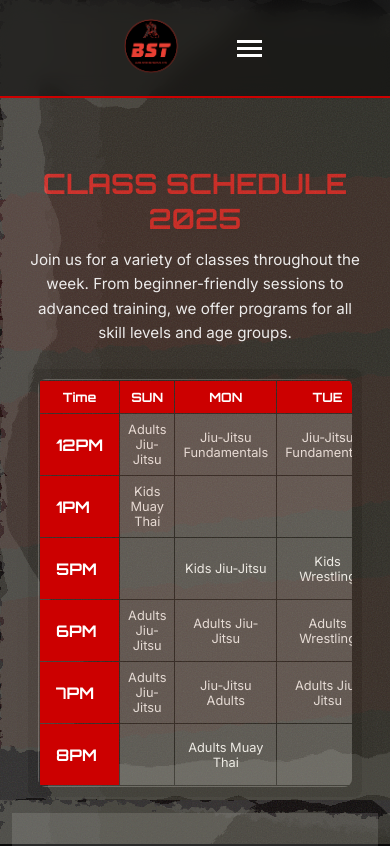
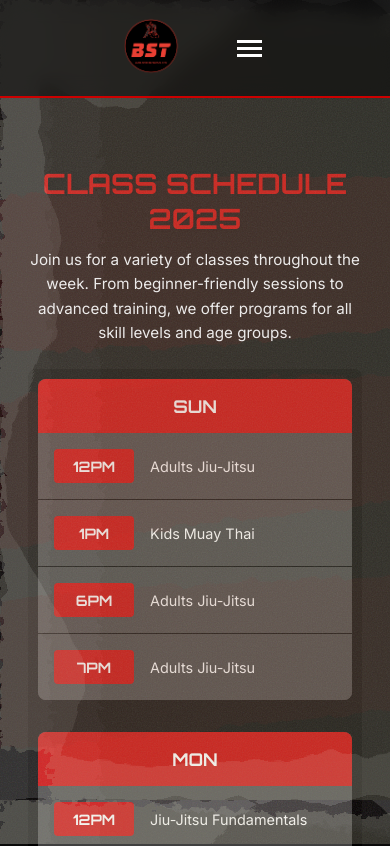
Before and after one commit to Bjorno02/BSTWebsite, a Next.js app: page /schedule in a window 390 px wide. Shown: the top 846 px of the page. Built offline with nearby package versions, Linux system fonts and the light colour scheme.

Commit message:
Major mobile improvements: Schedule now readable on mobile, Achievements fully responsive

```diff
--- a/app/schedule/page.tsx
+++ b/app/schedule/page.tsx
@@ -123,12 +123,23 @@ const ScheduleTable = styled.div`
   box-shadow: 0 4px 20px rgba(0, 0, 0, 0.3);
   background: #404040;
   padding: 1px;
+
+  @media (max-width: 768px) {
+    overflow-x: visible;
+    background: transparent;
+    box-shadow: none;
+    padding: 0;
+  }
 `;
 
 const Table = styled.table`
   width: 100%;
   border-collapse: collapse;
   background: #404040;
+
+  @media (max-width: 768px) {
+    display: none;
+  }
 `;
 
 const Th = styled.th`
@@ -185,6 +196,82 @@ const TimeColumn = styled.td`
   font-family: 'Orbitron', sans-serif;
   position: relative;
   z-index: 10;
+
+  @media (max-width: 768px) {
+    padding: 0.75rem;
+    font-size: 0.9rem;
+  }
+
+  @media (max-width: 480px) {
+    padding: 0.5rem;
+    font-size: 0.8rem;
+  }
+`;
+
+const MobileSchedule = styled.div`
+  display: none;
+
+  @media (max-width: 768px) {
+    display: block;
+  }
+`;
+
+const MobileDay = styled.div`
+  margin-bottom: 2rem;
+  background: #404040;
+  border-radius: 8px;
+  overflow: hidden;
+  box-shadow: 0 2px 8px rgba(0, 0, 0, 0.3);
+`;
+
+const MobileDayHeader = styled.div`
+  background: #CC0000;
+  color: #FFFFFF;
+  padding: 1rem;
+  text-align: center;
+  font-family: 'Orbitron', sans-serif;
+  font-weight: bold;
+  font-size: 1.1rem;
+`;
+
+const MobileTimeSlot = styled.div`
+  display: flex;
+  justify-content: space-between;
+  align-items: center;
+  padding: 1rem;
+  border-bottom: 1px solid #000000;
+  background: #404040;
+  color: #FFFFFF;
+
+  &:last-child {
+    border-bottom: none;
+  }
+
+  &:hover {
+    background: #330000;
+  }
+`;
+
+const MobileTime = styled.div`
+  background: #CC0000;
+  color: #FFFFFF;
+  padding: 0.5rem 1rem;
+  border-radius: 4px;
+  font-family: 'Orbitron', sans-serif;
+  font-weight: bold;
+  font-size: 0.9rem;
+  min-width: 80px;
+  text-align: center;
+`;
+
+const MobileClass = styled.div`
+  flex: 1;
+  margin-left: 1rem;
+  font-size: 1rem;
+
+  @media (max-width: 480px) {
+    font-size: 0.9rem;
+  }
 `;
 
 const PricingSection = styled(Section)`
@@ -399,6 +486,24 @@ export default function Schedule() {
                   </tbody>
                 </Table>
               </ScheduleTable>
+
+              <MobileSchedule>
+                {schedule.days.map(day => (
+                  <MobileDay key={day}>
+                    <MobileDayHeader>{day}</MobileDayHeader>
+                    {schedule.times.map(time => {
+                      const className = schedule.classes[time][day];
+                      if (className === '') return null;
+                      return (
+                        <MobileTimeSlot key={`${day}-${time}`}>
+                          <MobileTime>{time}</MobileTime>
+                          <MobileClass>{className}</MobileClass>
+                        </MobileTimeSlot>
+                      );
+                    })}
+                  </MobileDay>
+                ))}
+              </MobileSchedule>
             </TableWrapper>
           </Container>
 
```
Also changed, not shown: app/achievements/page.tsx (+113 -14 lines).
